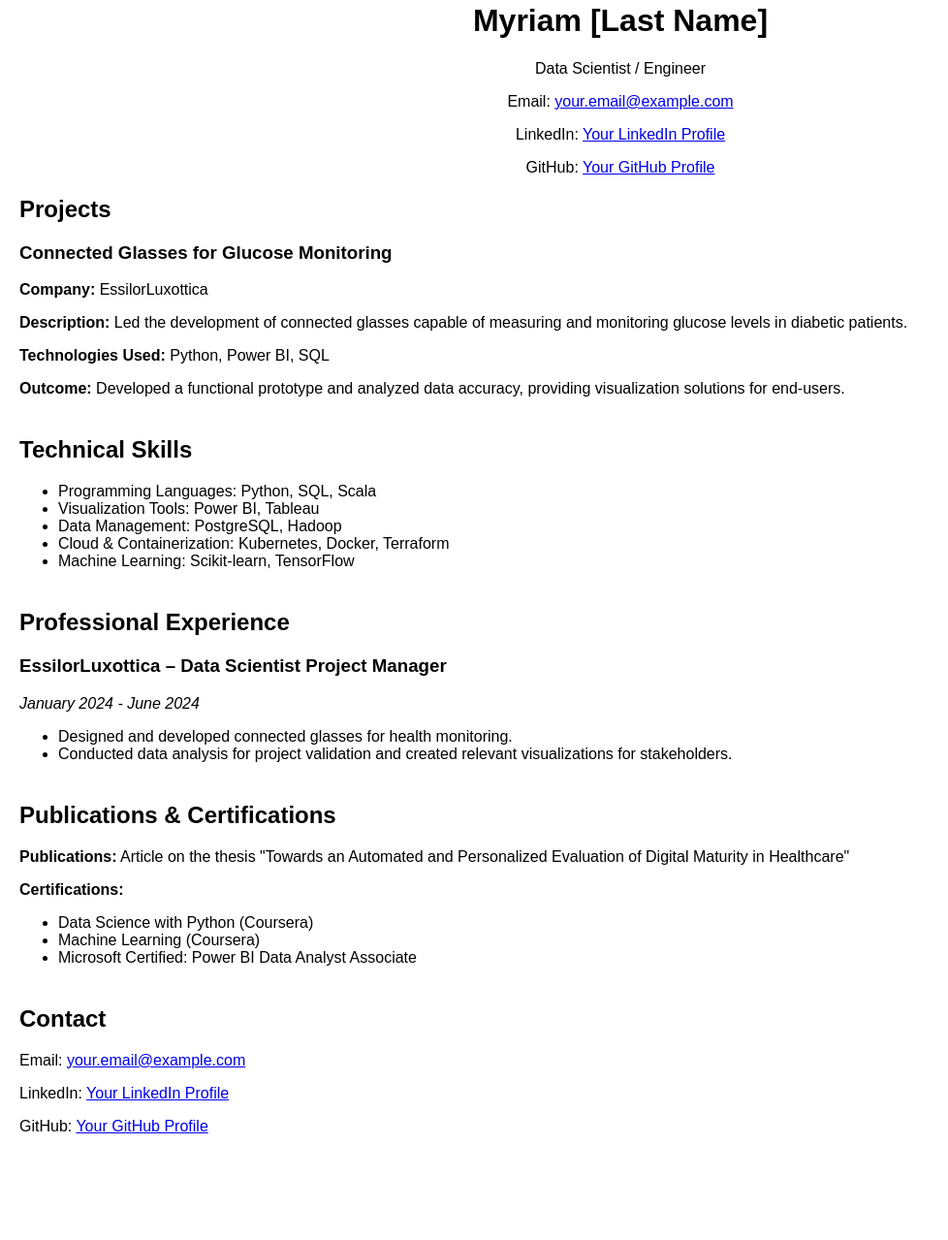
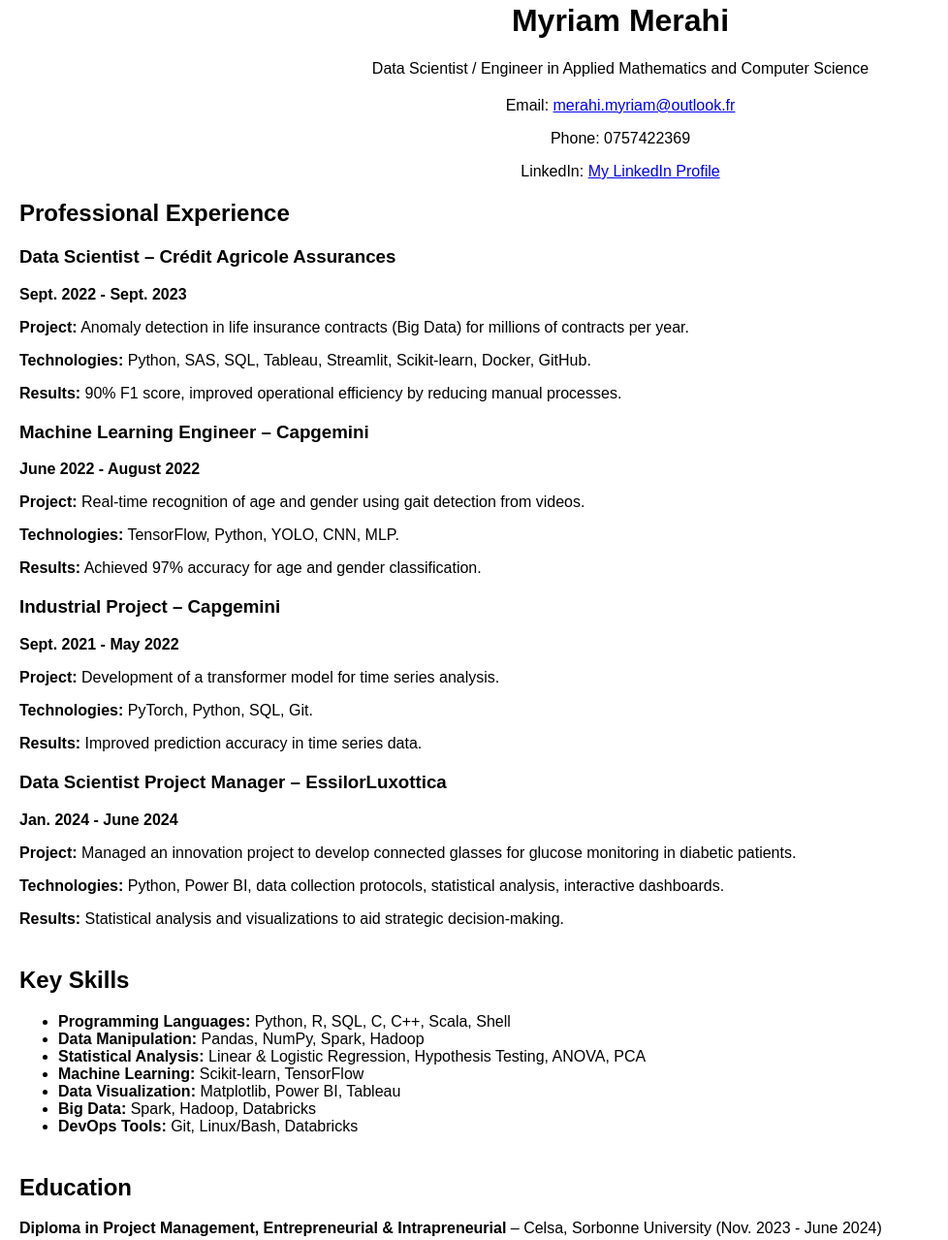
Before and after one commit to myriam8/myriam8.github.io, a plain HTML site: page index.html in a window 1280 px wide. Shown: the part 18-1297 px from the top of the page at 97% size, without its empty margins (0-978 px from the left). Before the commit the page ends 1229 px from the top, so only its background shows below. Drawn offline with Linux system fonts and the light colour scheme.

Commit message:
Update index.html

```diff
--- a/index.html
+++ b/index.html
@@ -3,73 +3,96 @@
 <head>
     <meta charset="UTF-8">
     <meta name="viewport" content="width=device-width, initial-scale=1.0">
-    <title>Myriam's Portfolio</title>
+    <title>Myriam Merahi's Portfolio</title>
     <style>
         body { font-family: Arial, sans-serif; margin: 20px; }
         header { text-align: center; }
         section { margin-bottom: 40px; }
         .project { margin-bottom: 20px; }
+        .contact-info { margin: 20px 0; text-align: center; }
     </style>
 </head>
 <body>
     <header>
-        <h1>Myriam [Last Name]</h1>
-        <p>Data Scientist / Engineer</p>
-        <p>Email: <a href="mailto:your.email@example.com">your.email@example.com</a></p>
-        <p>LinkedIn: <a href="https://www.linkedin.com/in/your-profile">Your LinkedIn Profile</a></p>
-        <p>GitHub: <a href="https://github.com/your-username">Your GitHub Profile</a></p>
+        <h1>Myriam Merahi</h1>
+        <p>Data Scientist / Engineer in Applied Mathematics and Computer Science</p>
+        <div class="contact-info">
+            <p>Email: <a href="mailto:merahi.myriam@outlook.fr">merahi.myriam@outlook.fr</a></p>
+            <p>Phone: 0757422369</p>
+            <p>LinkedIn: <a href="https://www.linkedin.com/in/myriam-merahi/">My LinkedIn Profile</a></p>
+        </div>
     </header>
 
     <section>
-        <h2>Projects</h2>
+        <h2>Professional Experience</h2>
         <div class="project">
-            <h3>Connected Glasses for Glucose Monitoring</h3>
-            <p><strong>Company:</strong> EssilorLuxottica</p>
-            <p><strong>Description:</strong> Led the development of connected glasses capable of measuring and monitoring glucose levels in diabetic patients.</p>
-            <p><strong>Technologies Used:</strong> Python, Power BI, SQL</p>
-            <p><strong>Outcome:</strong> Developed a functional prototype and analyzed data accuracy, providing visualization solutions for end-users.</p>
+            <h3>Data Scientist – Crédit Agricole Assurances</h3>
+            <p><strong>Sept. 2022 - Sept. 2023</strong></p>
+            <p><strong>Project:</strong> Anomaly detection in life insurance contracts (Big Data) for millions of contracts per year.</p>
+            <p><strong>Technologies:</strong> Python, SAS, SQL, Tableau, Streamlit, Scikit-learn, Docker, GitHub.</p>
+            <p><strong>Results:</strong> 90% F1 score, improved operational efficiency by reducing manual processes.</p>
         </div>
-        <!-- Add more projects similarly -->
+
+        <div class="project">
+            <h3>Machine Learning Engineer – Capgemini</h3>
+            <p><strong>June 2022 - August 2022</strong></p>
+            <p><strong>Project:</strong> Real-time recognition of age and gender using gait detection from videos.</p>
+            <p><strong>Technologies:</strong> TensorFlow, Python, YOLO, CNN, MLP.</p>
+            <p><strong>Results:</strong> Achieved 97% accuracy for age and gender classification.</p>
+        </div>
+
+        <div class="project">
+            <h3>Industrial Project – Capgemini</h3>
+            <p><strong>Sept. 2021 - May 2022</strong></p>
+            <p><strong>Project:</strong> Development of a transformer model for time series analysis.</p>
+            <p><strong>Technologies:</strong> PyTorch, Python, SQL, Git.</p>
+            <p><strong>Results:</strong> Improved prediction accuracy in time series data.</p>
+        </div>
+
+        <div class="project">
+            <h3>Data Scientist Project Manager – EssilorLuxottica</h3>
+            <p><strong>Jan. 2024 - June 2024</strong></p>
+            <p><strong>Project:</strong> Managed an innovation project to develop connected glasses for glucose monitoring in diabetic patients.</p>
+            <p><strong>Technologies:</strong> Python, Power BI, data collection protocols, statistical analysis, interactive dashboards.</p>
+            <p><strong>Results:</strong> Statistical analysis and visualizations to aid strategic decision-making.</p>
+        </div>
     </section>
 
     <section>
-        <h2>Technical Skills</h2>
+        <h2>Key Skills</h2>
         <ul>
-            <li>Programming Languages: Python, SQL, Scala</li>
-            <li>Visualization Tools: Power BI, Tableau</li>
-            <li>Data Management: PostgreSQL, Hadoop</li>
-            <li>Cloud & Containerization: Kubernetes, Docker, Terraform</li>
-            <li>Machine Learning: Scikit-learn, TensorFlow</li>
+            <li><strong>Programming Languages:</strong> Python, R, SQL, C, C++, Scala, Shell</li>
+            <li><strong>Data Manipulation:</strong> Pandas, NumPy, Spark, Hadoop</li>
+            <li><strong>Statistical Analysis:</strong> Linear & Logistic Regression, Hypothesis Testing, ANOVA, PCA</li>
+            <li><strong>Machine Learning:</strong> Scikit-learn, TensorFlow</li>
+            <li><strong>Data Visualization:</strong> Matplotlib, Power BI, Tableau</li>
+            <li><strong>Big Data:</strong> Spark, Hadoop, Databricks</li>
+            <li><strong>DevOps Tools:</strong> Git, Linux/Bash, Databricks</li>
         </ul>
     </section>
 
     <section>
-        <h2>Professional Experience</h2>
-        <h3>EssilorLuxottica – Data Scientist Project Manager</h3>
-        <p><em>January 2024 - June 2024</em></p>
-        <ul>
-            <li>Designed and developed connected glasses for health monitoring.</li>
-            <li>Conducted data analysis for project validation and created relevant visualizations for stakeholders.</li>
-        </ul>
-        <!-- Add more experiences similarly -->
+        <h2>Education</h2>
+        <p><strong>Diploma in Project Management, Entrepreneurial & Intrapreneurial</strong> – Celsa, Sorbonne University (Nov. 2023 - June 2024)</p>
+        <p><strong>Diploma in Applied Mathematics and Computer Science</strong> – École Polytechnique, Sorbonne University (Sept. 2020 - Sept. 2023)</p>
+        <p><strong>Preparatory Cycle for Engineering Schools</strong> – Sorbonne University (Sept. 2019 - June 2020)</p>
     </section>
 
     <section>
-        <h2>Publications & Certifications</h2>
-        <p><strong>Publications:</strong> Article on the thesis "Towards an Automated and Personalized Evaluation of Digital Maturity in Healthcare"</p>
-        <p><strong>Certifications:</strong></p>
+        <h2>Languages</h2>
         <ul>
-            <li>Data Science with Python (Coursera)</li>
-            <li>Machine Learning (Coursera)</li>
-            <li>Microsoft Certified: Power BI Data Analyst Associate</li>
+            <li>French (Native)</li>
+            <li>English (Fluent)</li>
+            <li>German (Intermediate)</li>
         </ul>
     </section>
 
-    <section>
-        <h2>Contact</h2>
-        <p>Email: <a href="mailto:your.email@example.com">your.email@example.com</a></p>
-        <p>LinkedIn: <a href="https://www.linkedin.com/in/your-profile">Your LinkedIn Profile</a></p>
-        <p>GitHub: <a href="https://github.com/your-username">Your GitHub Profile</a></p>
+
+
     </section>
+
+    <footer>
+        <p>Feel free to contact me for collaborations or new opportunities!</p>
+    </footer>
 </body>
 </html>
```
